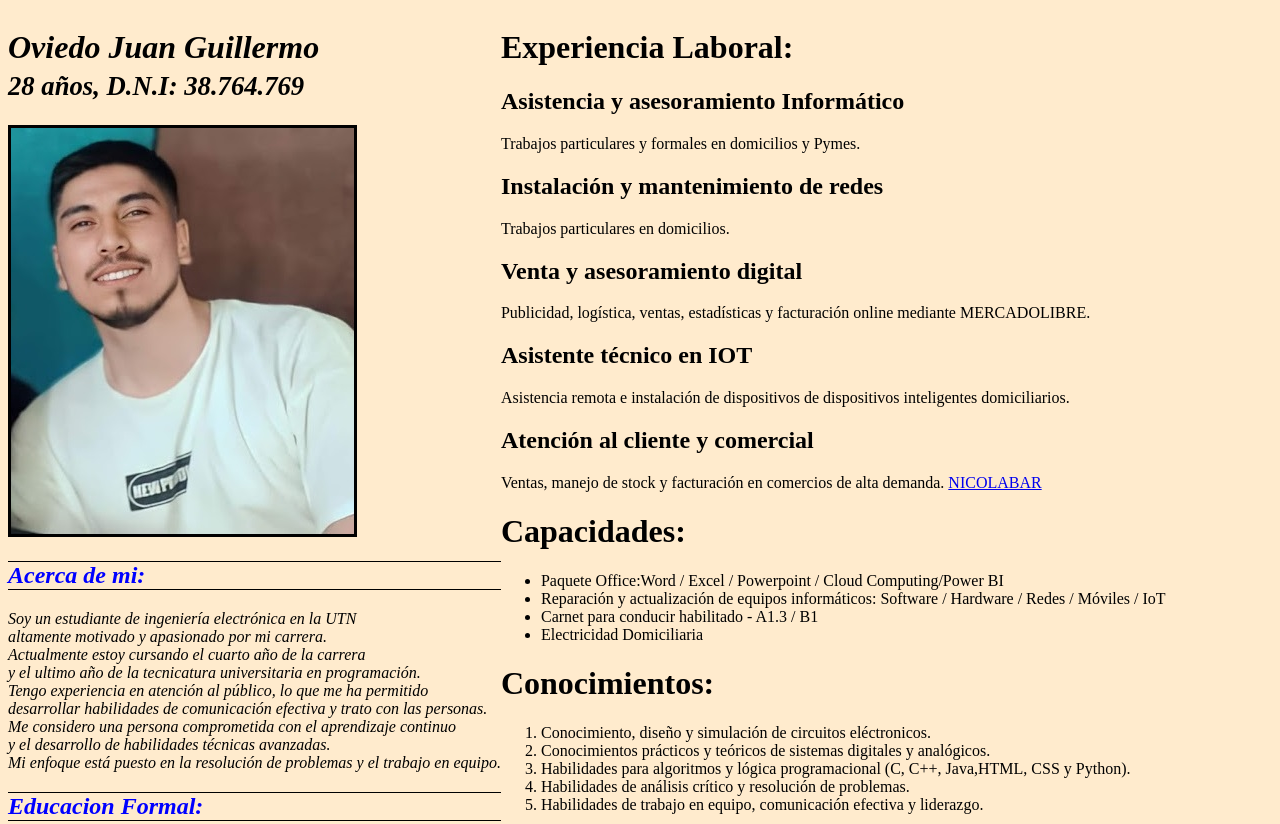
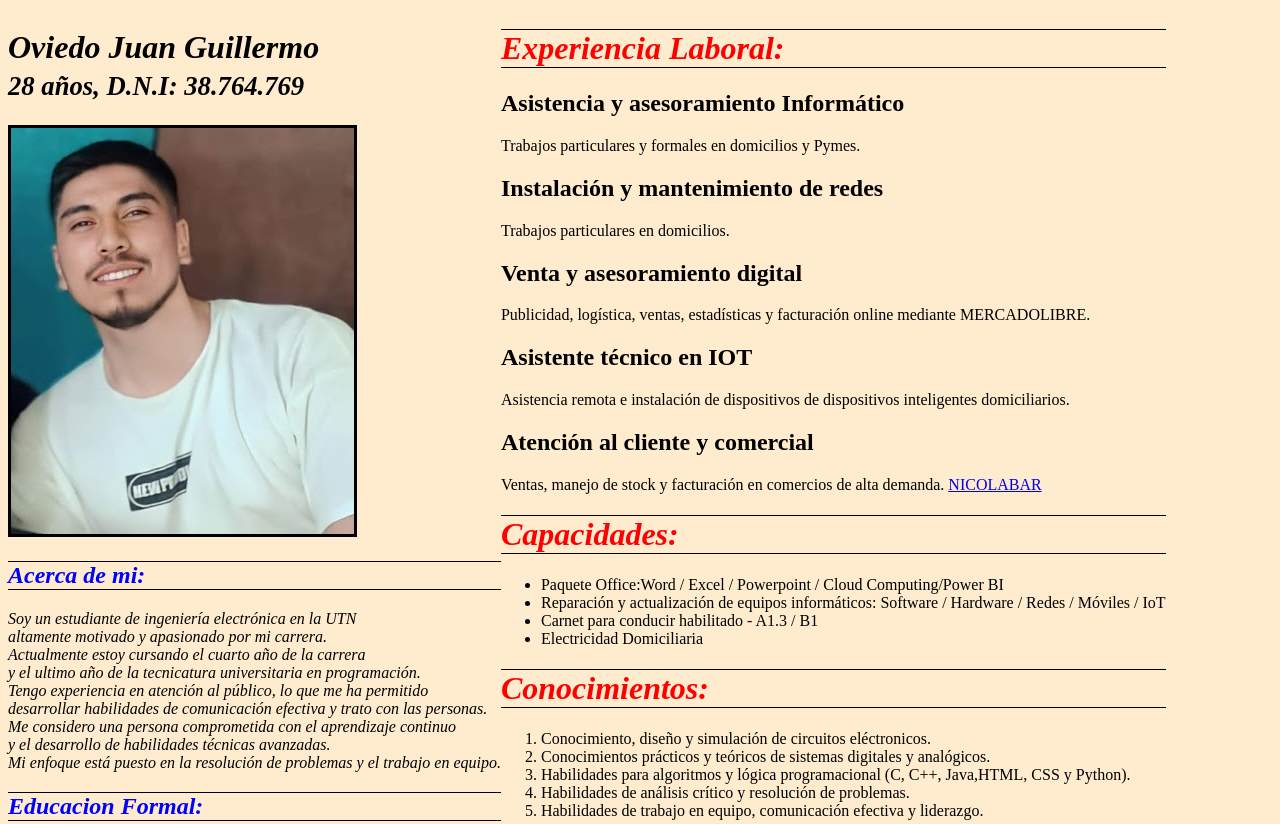
Before and after one commit to LiloOviedo/Practico-N1, a plain HTML site: page index.html in a window 1280 px wide. Shown: the top 824 px of the page. Drawn offline with Linux system fonts and the light colour scheme.

Commit message:
Se modificó el contenido del div Experiencia agregando bordes, tipografia y color

```diff
--- a/style.css
+++ b/style.css
@@ -30,9 +30,16 @@ a:hover {
     font-style: italic;
 }
 
-
-
 #InformacionPersonal img{
     border-style: solid;
     border-color: black;
 }
+
+/*Experiencia*/
+
+#Experiencia h1{
+    color: red;
+    font-style: oblique;
+    border-bottom: 1px solid black;
+    border-top: 1px solid black;
+}
```
